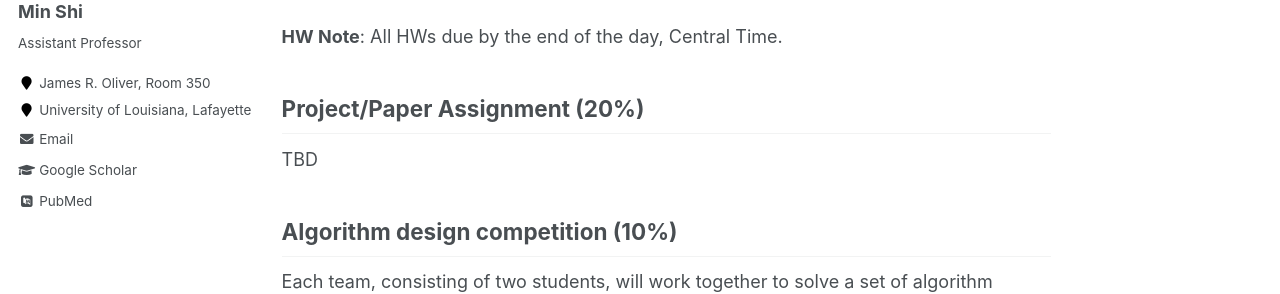
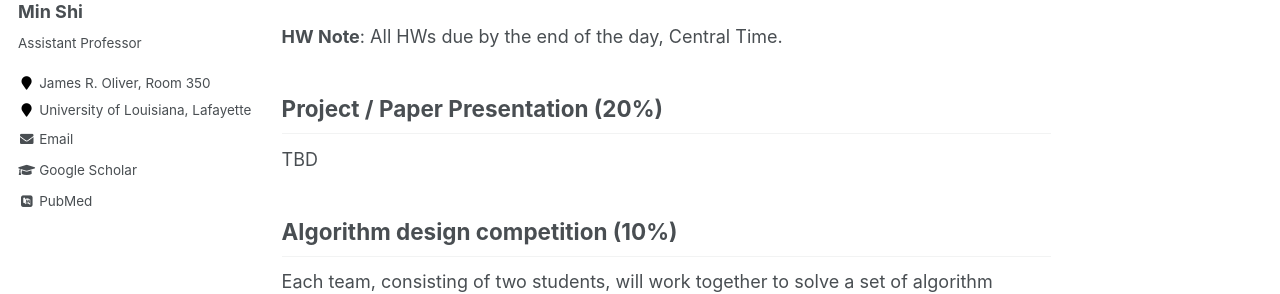
Before and after one commit to shiminxst/shiminxst.github.io, a Jekyll site: the page built from _teaching/2025-spring-CSCE500.md, in a window 1280 px wide and 900 px high, scrolled down 2404 px. Shown: the part 220-514 px from the top of the window. Built offline with Jekyll 4.4.1, drawn with Linux system fonts in a browser that asks for light colours; some web fonts are replaced.

Commit message:
Update 2025-spring-CSCE500.md

```diff
--- a/_teaching/2025-spring-CSCE500.md
+++ b/_teaching/2025-spring-CSCE500.md
@@ -82,7 +82,7 @@ Final exam                   | 20%        |
 
 **HW Note**: All HWs due by the end of the day, Central Time.
 
-## Project/Paper Assignment (20%)
+## Project / Paper Presentation (20%)
 TBD
 
 ## Algorithm design competition (10%)
```
